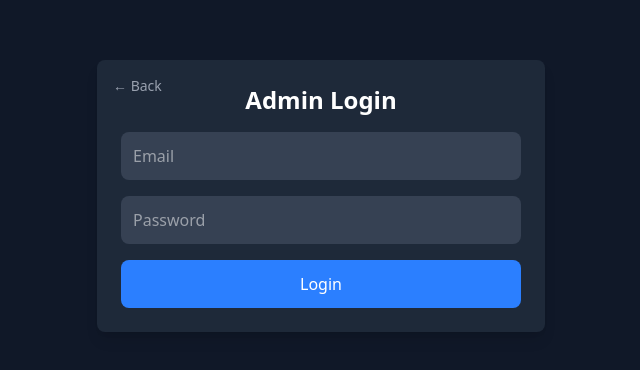
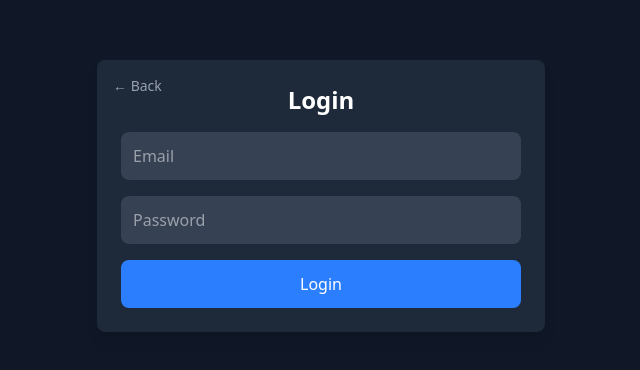
Before and after one commit to emmanuel881/PortfolioReact, a React (Vite) app in the folder portfolio/: page /login in a window 1280 px wide. Shown: the part 204-574 px from the top of the page, without its empty margins (319-959 px from the left). Built offline with nearby package versions, Linux system fonts and the light colour scheme; no server answers.

Commit message:
my login

```diff
--- a/portfolio/src/pages/Login.jsx
+++ b/portfolio/src/pages/Login.jsx
@@ -42,7 +42,7 @@
                     ← Back
                 </button>
 
-                <h2 className="text-2xl font-bold text-center mb-4">Admin Login</h2>
+                <h2 className="text-2xl font-bold text-center mb-4">Login</h2>
 
                 <Formik
                     initialValues={{ email: "", password: "" }}
```
